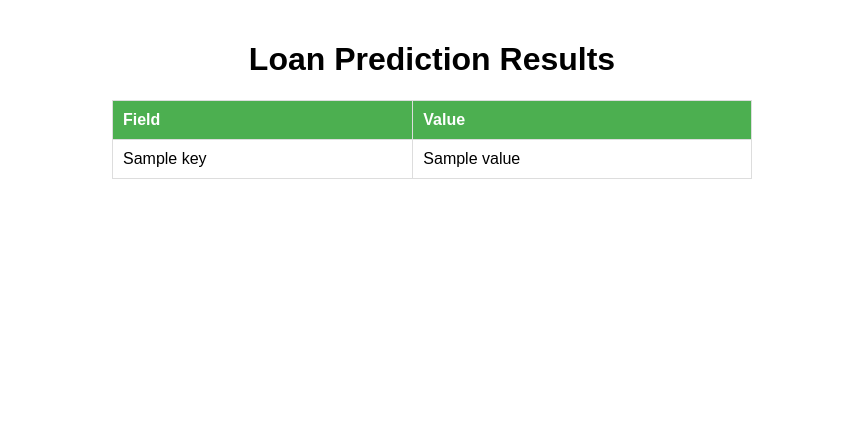
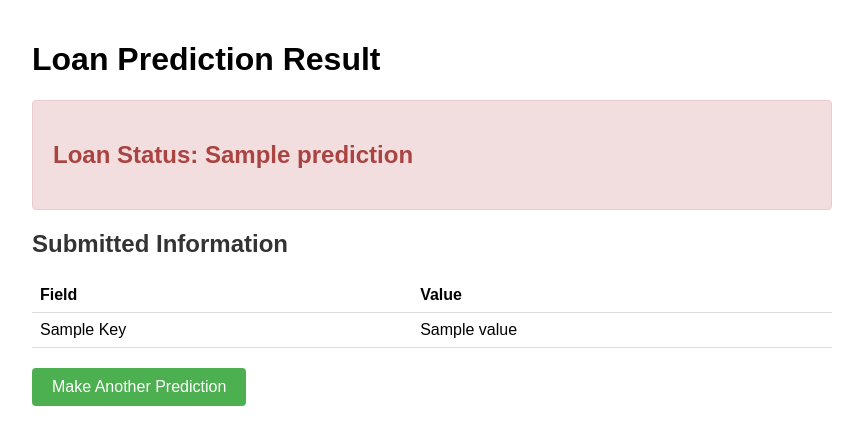
Before and after one commit to uktiger/fdpproject, a Flask app: template flask-app/templates/result.html in a window 1280 px wide. Shown: the top 445 px of the page, without its empty margins (208-1071 px from the left). Run offline with Flask 3, Linux system fonts and the light colour scheme; the template is opened without the code that fills it: most values are stand-ins (such as "Sample title", 1, 10 or a date in 2020).

Commit message:
final before beautificaationworking website

```diff
--- a/flask-app/app.py
+++ b/flask-app/app.py
@@ -1,34 +1,107 @@
 from flask import Flask, request, jsonify, render_template
+import mlflow
+import pandas as pd
+import numpy as np
+from sklearn.preprocessing import StandardScaler
+import logging
 
-app = Flask(__name__)  # creating an object of Flask class
+# Setting up logging
+logging.basicConfig(level=logging.INFO, format='%(asctime)s - %(levelname)s - %(message)s')
+
+# Initialize Flask app
+app = Flask(__name__)
+
+# Setup MLflow
+mlflow.set_tracking_uri("https://dagshub.com/AdityaThakare72/mlops-project-1.mlflow")
+
+def load_model():
+    """Load the production model from MLflow model registry"""
+    try:
+        model = mlflow.pyfunc.load_model(f"models:/loan_approval_model/Production")
+        logging.info("Production model loaded successfully")
+        return model
+    except Exception as e:
+        logging.error(f"Error loading model: {e}")
+        raise e
+
+def prepare_features(form_data):
+    """Prepare features for prediction"""
+    try:
+        # Create feature dictionary
+        features = {
+            'no_of_dependents': int(form_data['no_of_dependents']),
+            'income_annum': float(form_data['income_annum']),
+            'loan_amount': float(form_data['loan_amount']),
+            'loan_term': int(form_data['loan_term']),
+            'cibil_score': int(form_data['cibil_score']),
+            'residential_assets_value': float(form_data['residential_assets_value']),
+            'commercial_assets_value': float(form_data['commercial_assets_value']),
+            'luxury_assets_value': float(form_data['luxury_assets_value']),
+            'bank_asset_value': float(form_data['bank_asset_value']),
+            'education_Graduate': 1 if form_data['education'] == 'Graduate' else 0,
+            'education_Not Graduate': 1 if form_data['education'] == 'Not Graduate' else 0,
+            'self_employed_No': 1 if form_data['self_employed'] == 'No' else 0,
+            'self_employed_Yes': 1 if form_data['self_employed'] == 'Yes' else 0
+        }
+
+        # Convert to DataFrame
+        df = pd.DataFrame([features])
+
+        # Scale the features
+        scaler = StandardScaler()
+        scaled_features = scaler.fit_transform(df)
+        scaled_df = pd.DataFrame(scaled_features, columns=df.columns)
+
+        logging.info("Features prepared successfully")
+        return scaled_df
+    except Exception as e:
+        logging.error(f"Error preparing features: {e}")
+        raise e
 
 @app.route('/')
 def home():
+    """Render the home page"""
     return render_template('index.html')
 
 @app.route('/predict', methods=['POST'])
 def predict():
-    # Retrieve form data using request.form
-    form_data = {
-        "Number of Dependents": request.form.get("no_of_dependents"),
-        "Education": request.form.get("education"),
-        "Self Employed": request.form.get("self_employed"),
-        "Annual Income": request.form.get("income_annum"),
-        "Loan Amount": request.form.get("loan_amount"),
-        "Loan Term": request.form.get("loan_term"),
-        "CIBIL Score": request.form.get("cibil_score"),
-        "Residential Assets Value": request.form.get("residential_assets_value"),
-        "Commercial Assets Value": request.form.get("commercial_assets_value"),
-        "Luxury Assets Value": request.form.get("luxury_assets_value"),
-        "Bank Asset Value": request.form.get("bank_asset_value"),
-    }
+    """Handle prediction request"""
+    try:
+        # Get form data
+        form_data = {
+            "no_of_dependents": request.form.get("no_of_dependents"),
+            "education": request.form.get("education"),
+            "self_employed": request.form.get("self_employed"),
+            "income_annum": request.form.get("income_annum"),
+            "loan_amount": request.form.get("loan_amount"),
+            "loan_term": request.form.get("loan_term"),
+            "cibil_score": request.form.get("cibil_score"),
+            "residential_assets_value": request.form.get("residential_assets_value"),
+            "commercial_assets_value": request.form.get("commercial_assets_value"),
+            "luxury_assets_value": request.form.get("luxury_assets_value"),
+            "bank_asset_value": request.form.get("bank_asset_value"),
+        }
 
-    # Display the collected data
-    return render_template('result.html', form_data=form_data)
+        # Load model
+        model = load_model()
 
+        # Prepare features
+        features = prepare_features(form_data)
 
+        # Make prediction
+        prediction = model.predict(features)
+        result = "Approved" if prediction[0] == " Approved" else "Rejected"
 
+        # Render result page
+        return render_template(
+            'result.html',
+            prediction=result,
+            form_data=form_data
+        )
 
+    except Exception as e:
+        logging.error(f"Prediction error: {e}")
+        return render_template('error.html', error=str(e))
 
 if __name__ == '__main__':
     app.run(debug=True)
--- a/flask-app/templates/result.html
+++ b/flask-app/templates/result.html
@@ -3,35 +3,67 @@
 <head>
     <meta charset="UTF-8">
     <meta name="viewport" content="width=device-width, initial-scale=1.0">
-    <title>Loan Prediction Results</title>
+    <title>Loan Prediction Result</title>
     <style>
         body {
             font-family: Arial, sans-serif;
             max-width: 800px;
             margin: 0 auto;
             padding: 20px;
-            text-align: center;
         }
-        table {
-            margin: 0 auto;
+        .result {
+            margin: 20px 0;
+            padding: 20px;
+            border-radius: 4px;
+        }
+        .approved {
+            background-color: #dff0d8;
+            border: 1px solid #d6e9c6;
+            color: #3c763d;
+        }
+        .rejected {
+            background-color: #f2dede;
+            border: 1px solid #ebccd1;
+            color: #a94442;
+        }
+        .details {
+            margin-top: 20px;
+        }
+        .details h2 {
+            color: #333;
+        }
+        .details table {
+            width: 100%;
             border-collapse: collapse;
-            width: 80%;
         }
-        table, th, td {
-            border: 1px solid #ddd;
+        .details th, .details td {
+            padding: 8px;
+            text-align: left;
+            border-bottom: 1px solid #ddd;
         }
-        th, td {
-            padding: 10px;
-            text-align: left;
-        }
-        th {
+        .back-button {
+            display: inline-block;
+            margin-top: 20px;
+            padding: 10px 20px;
             background-color: #4CAF50;
             color: white;
+            text-decoration: none;
+            border-radius: 4px;
+        }
+        .back-button:hover {
+            background-color: #45a049;
         }
     </style>
 </head>
 <body>
-    <h1>Loan Prediction Results</h1>
+    <h1>Loan Prediction Result</h1>
+
+    <div class="result {{ 'approved' if prediction == 'Approved' else 'rejected' }}">
+        <h2>Loan Status: {{ prediction }}</h2>
+    </div>
+
+    <div class="details">
+        <h2>Submitted Information</h2>
         <table>
             <tr>
                 <th>Field</th>
@@ -39,10 +71,13 @@
             </tr>
             {% for key, value in form_data.items() %}
             <tr>
-            <td>{{ key }}</td>
+                <td>{{ key.replace('_', ' ').title() }}</td>
                 <td>{{ value }}</td>
             </tr>
             {% endfor %}
         </table>
+    </div>
+
+    <a href="/" class="back-button">Make Another Prediction</a>
 </body>
 </html>
--- a/requirements.txt
+++ b/requirements.txt
@@ -7,3 +7,5 @@ dvc
 ipykernel
 
 flask
+gunicorn
+python-dotenv
```
Also changed, not shown: flask-app/templates/error.html (added, +40 -0 lines). Lines whose indentation alone changed are shown as unchanged.
